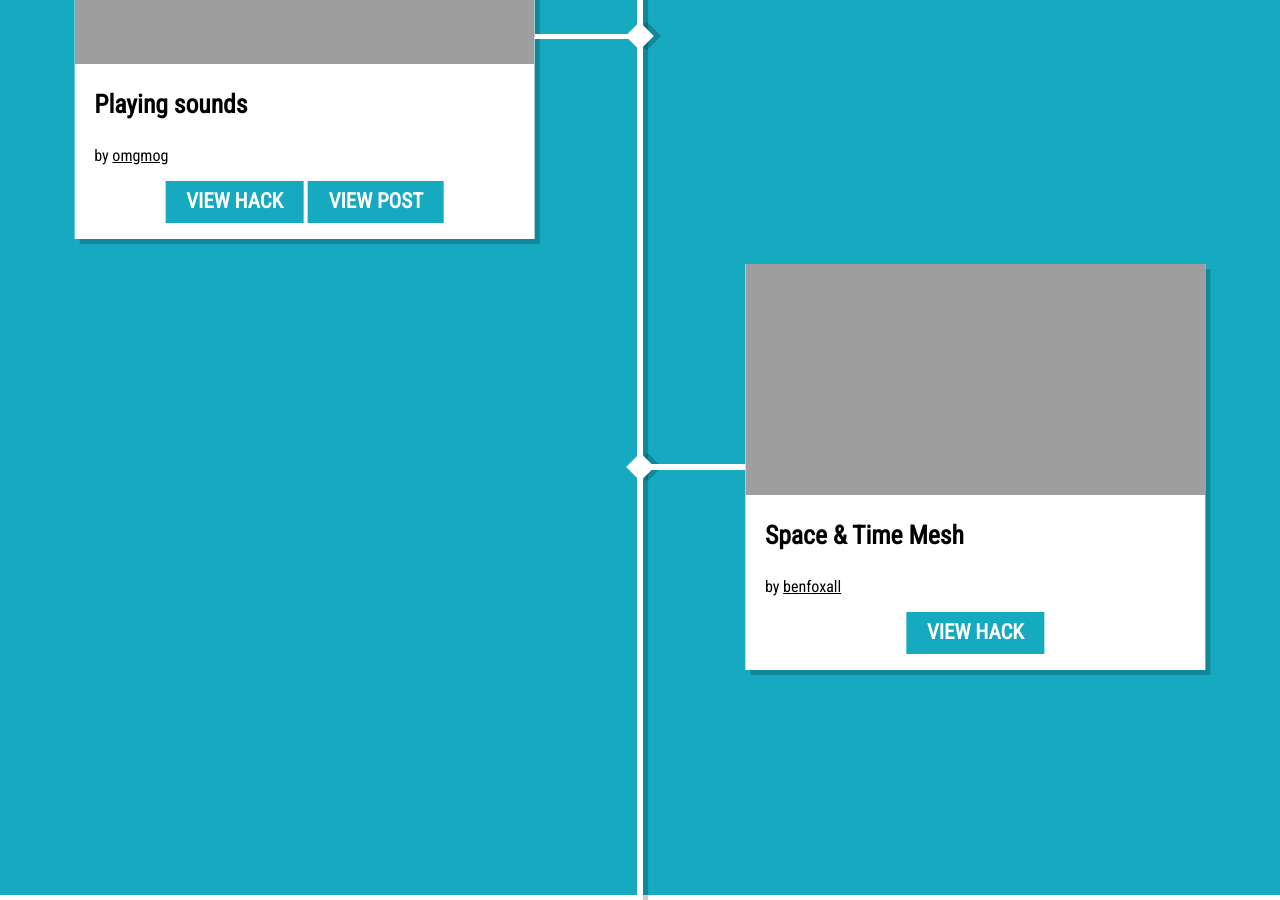
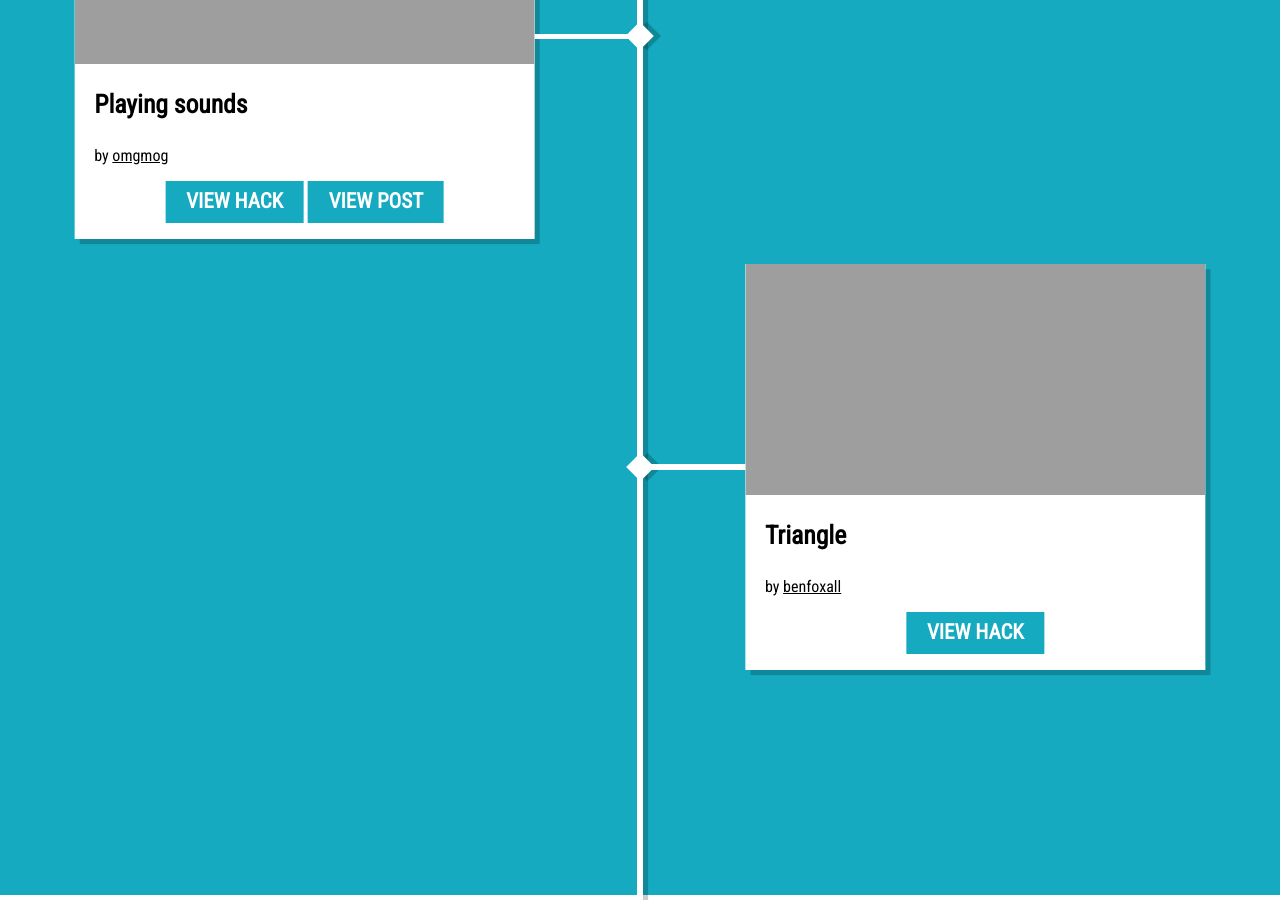
Before and after one commit to cardboctober/cardboctober.github.io, a Jekyll site: the page built from index.html, in a window 1280 px wide and 900 px high, scrolled down 12776 px. Built offline with Jekyll 4.4.1, drawn with Linux system fonts in a browser that asks for light colours; some web fonts are replaced.

Commit message:
:facepalm:

```diff
--- a/_data/hacks.yml
+++ b/_data/hacks.yml
@@ -151,7 +151,7 @@
   by: omgmog
 
 - date: 08-10-2016
-  title: Space & Time Mesh
+  title: Triangle
   url: https://cardboctober.xyz/ben/08/
   img: https://cardboctober.xyz/ben/08/screen.png
   by: benfoxall
```
